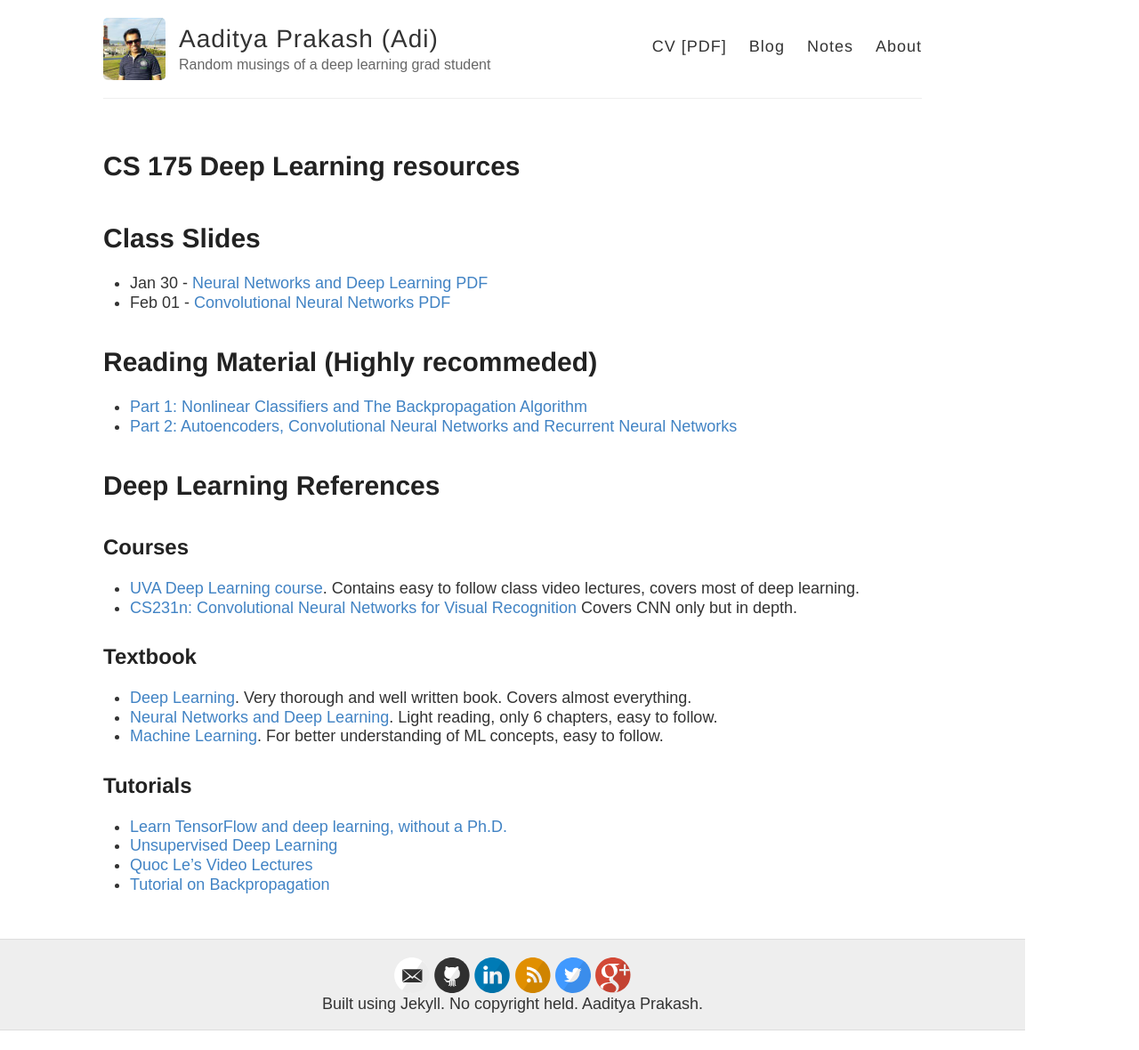
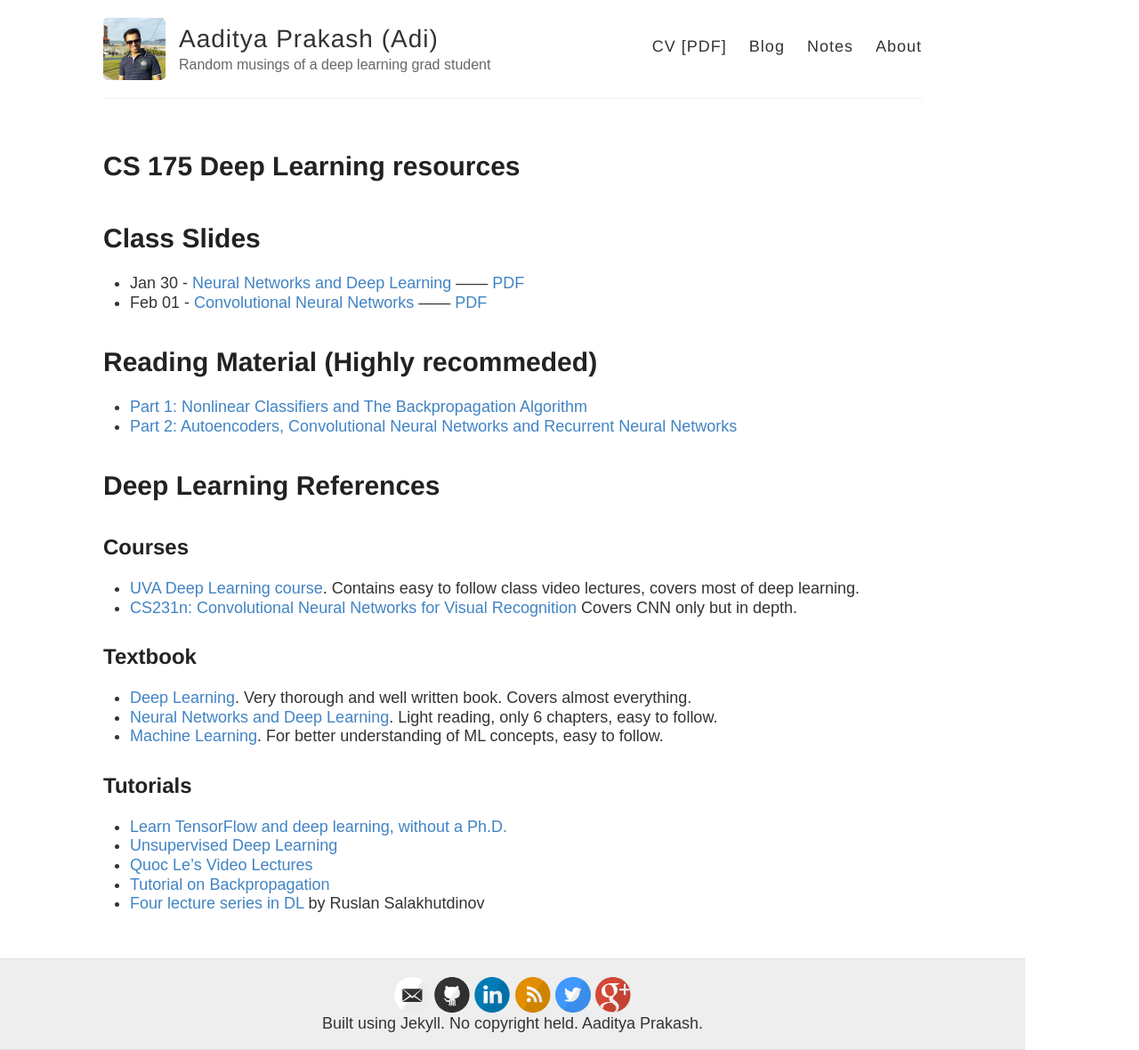
Before and after one commit to iamaaditya/iamaaditya.github.io, a Jekyll site: the page built from notes/CS175/index.md, in a window 1280 px wide. Shown: the whole page at 89% size. Built offline with Jekyll 4.4.1, drawn with Linux system fonts in a browser that asks for light colours; some web fonts are replaced; before the commit the page ends 1158 px from its top, so only the background shows below that.

Commit message:
add  Ruslan Salakhutdinov lecture to CS175

```diff
--- a/notes/CS175/index.md
+++ b/notes/CS175/index.md
@@ -7,8 +7,8 @@
 ---
 # Class Slides
 
- * Jan 30 - [Neural Networks and Deep Learning](https://docs.google.com/presentation/d/10lMpUblysM1H7CQQAqHKnOaCza53TApTBuy7DQBpspo/edit#slide=id.g35f391192_00) [PDF](http://www.cs.brandeis.edu/~storer/cs175/Talks/2017-01-30-DeepLearningPart1.pdf)
- * Feb 01 - [Convolutional Neural Networks](https://docs.google.com/presentation/d/1-lByuEiKbR9jP-tNvCHBxFOuCvjORM-idmqFtLTTPJo/edit?usp=sharing) [PDF](http://www.cs.brandeis.edu/~storer/cs175/Talks/2017-02-01-DeepLearningPart2.pdf)
+ * Jan 30 - [Neural Networks and Deep Learning](https://docs.google.com/presentation/d/10lMpUblysM1H7CQQAqHKnOaCza53TApTBuy7DQBpspo/edit#slide=id.g35f391192_00) ------ [PDF](http://www.cs.brandeis.edu/~storer/cs175/Talks/2017-01-30-DeepLearningPart1.pdf)
+ * Feb 01 - [Convolutional Neural Networks](https://docs.google.com/presentation/d/1-lByuEiKbR9jP-tNvCHBxFOuCvjORM-idmqFtLTTPJo/edit?usp=sharing) ------ [PDF](http://www.cs.brandeis.edu/~storer/cs175/Talks/2017-02-01-DeepLearningPart2.pdf)
 
 # Reading Material (Highly recommeded)
  * [Part 1: Nonlinear Classifiers and The Backpropagation Algorithm](https://cs.stanford.edu/~quocle/tutorial1.pdf)
@@ -31,3 +31,4 @@
  * [Unsupervised Deep Learning](http://deeplearning.stanford.edu/tutorial/)
  * [Quoc Le's Video Lectures](http://www.trivedigaurav.com/blog/quoc-les-lectures-on-deep-learning/)
  * [Tutorial on Backpropagation](http://www.offconvex.org/2016/12/20/backprop/)
+ * [Four lecture series in DL](https://simons.berkeley.edu/talks/tutorial-deep-learning) by  Ruslan Salakhutdinov
```
